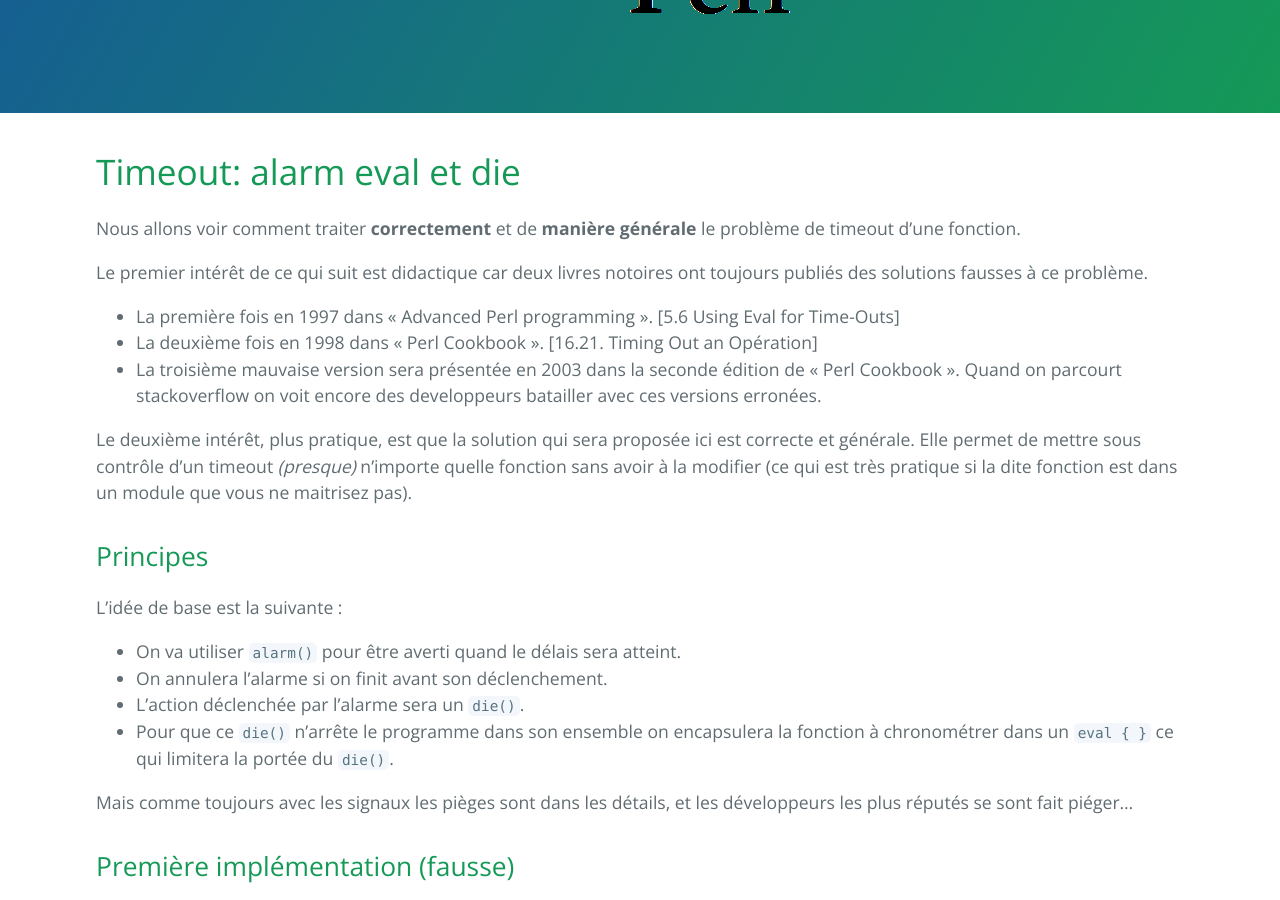
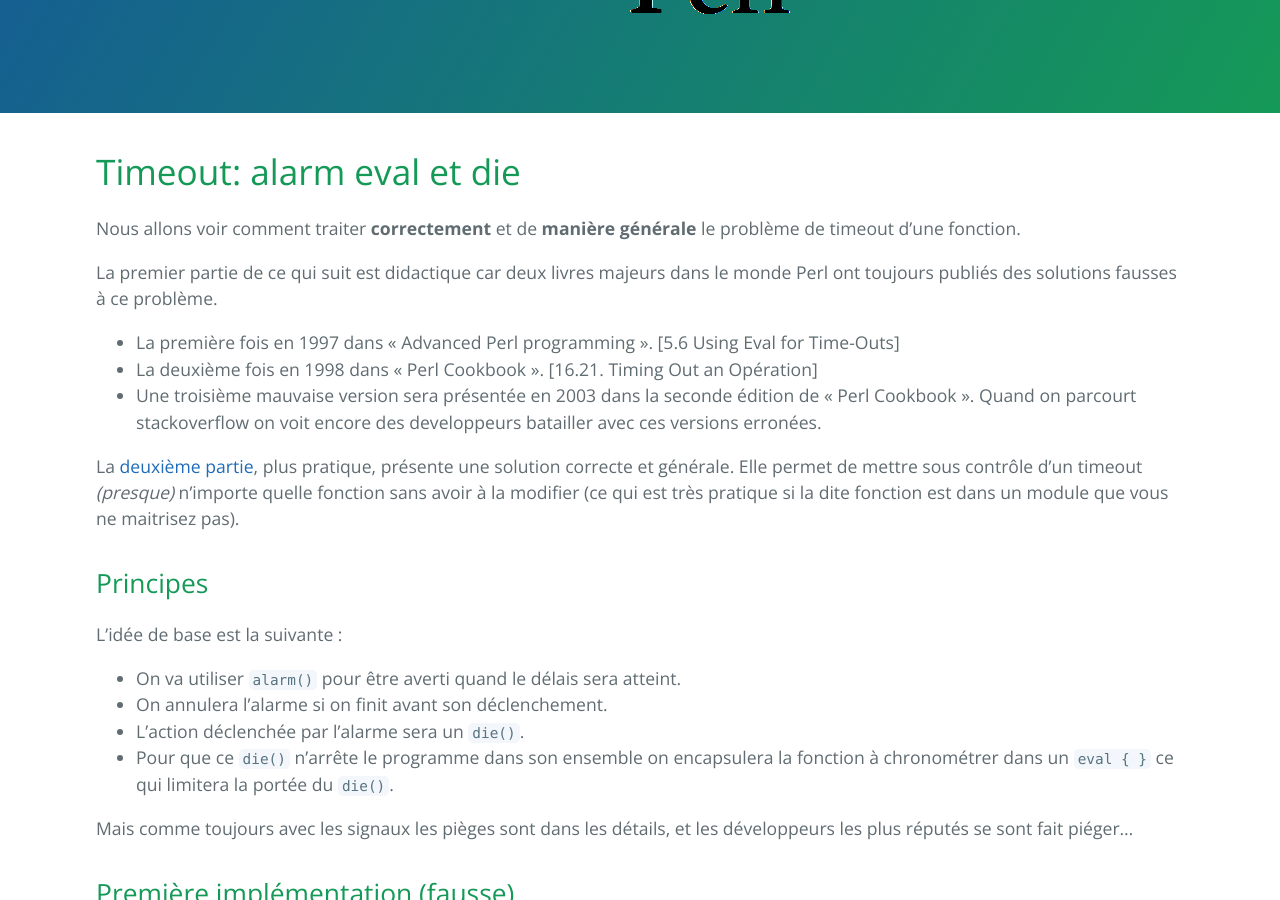
Before and after one commit to deePerl/deeperl.github.io, a Jekyll site: the page built from fr/timeout_alarm_eval_die_wrong.md, in a window 1280 px wide and 900 px high, scrolled down 328 px. Built offline with Jekyll 4.4.1, drawn with Linux system fonts in a browser that asks for light colours; our own code applies the rules of GitHub Pages for plain Markdown files; some of the changed text lies outside the part shown.

Commit message:
Update timeout_alarm_eval_die_wrong.md

```diff
--- a/fr/timeout_alarm_eval_die_wrong.md
+++ b/fr/timeout_alarm_eval_die_wrong.md
@@ -1,13 +1,13 @@
 # Timeout: alarm eval et die
 Nous allons voir comment traiter **correctement** et de **manière générale** le problème de timeout d’une fonction.
 
-Le premier intérêt de ce qui suit est didactique car deux livres notoires ont toujours publiés des solutions fausses à ce problème.
+La premier partie de ce qui suit est didactique car deux livres majeurs dans le monde Perl ont toujours publiés des solutions fausses à ce problème.
 - La première fois en 1997 dans « Advanced Perl programming ». [5.6 Using Eval for Time-Outs]
 - La deuxième fois en 1998 dans « Perl Cookbook ». [16.21. Timing Out an Opération]
-- La troisième mauvaise version sera présentée en 2003 dans la seconde édition de « Perl Cookbook ».
+- Une troisième mauvaise version sera présentée en 2003 dans la seconde édition de « Perl Cookbook ».
 Quand on parcourt stackoverflow on voit encore des developpeurs batailler avec ces versions erronées.
 
-Le deuxième intérêt, plus pratique, est que la solution qui sera proposée ici est correcte et générale. Elle permet de mettre sous contrôle d’un timeout _(presque)_ n’importe quelle fonction sans avoir à la modifier (ce qui est très pratique si la dite fonction est dans un module que vous ne maitrisez pas).
+La [deuxième partie](/fr/timeout_alarm_eval_die_wrong "Timeout ok"), plus pratique, présente une solution correcte et générale. Elle permet de mettre sous contrôle d’un timeout _(presque)_ n’importe quelle fonction sans avoir à la modifier (ce qui est très pratique si la dite fonction est dans un module que vous ne maitrisez pas).
 
 ## Principes
 L’idée de base est la suivante :
@@ -98,4 +98,4 @@ Le **gros** problème c’est qu'en résolvant un problème un autre a était in
 Enfin, le deuxième `alarm 0` est superflue car on ne peut pas sortir du premier `eval` avec l’alarme active.
 
 ## Mon implémentation (juste et générale)
-voir ici...
+Voir la [deuxième partie](/fr/timeout_alarm_eval_die_wrong "Timeout ok")...
```
